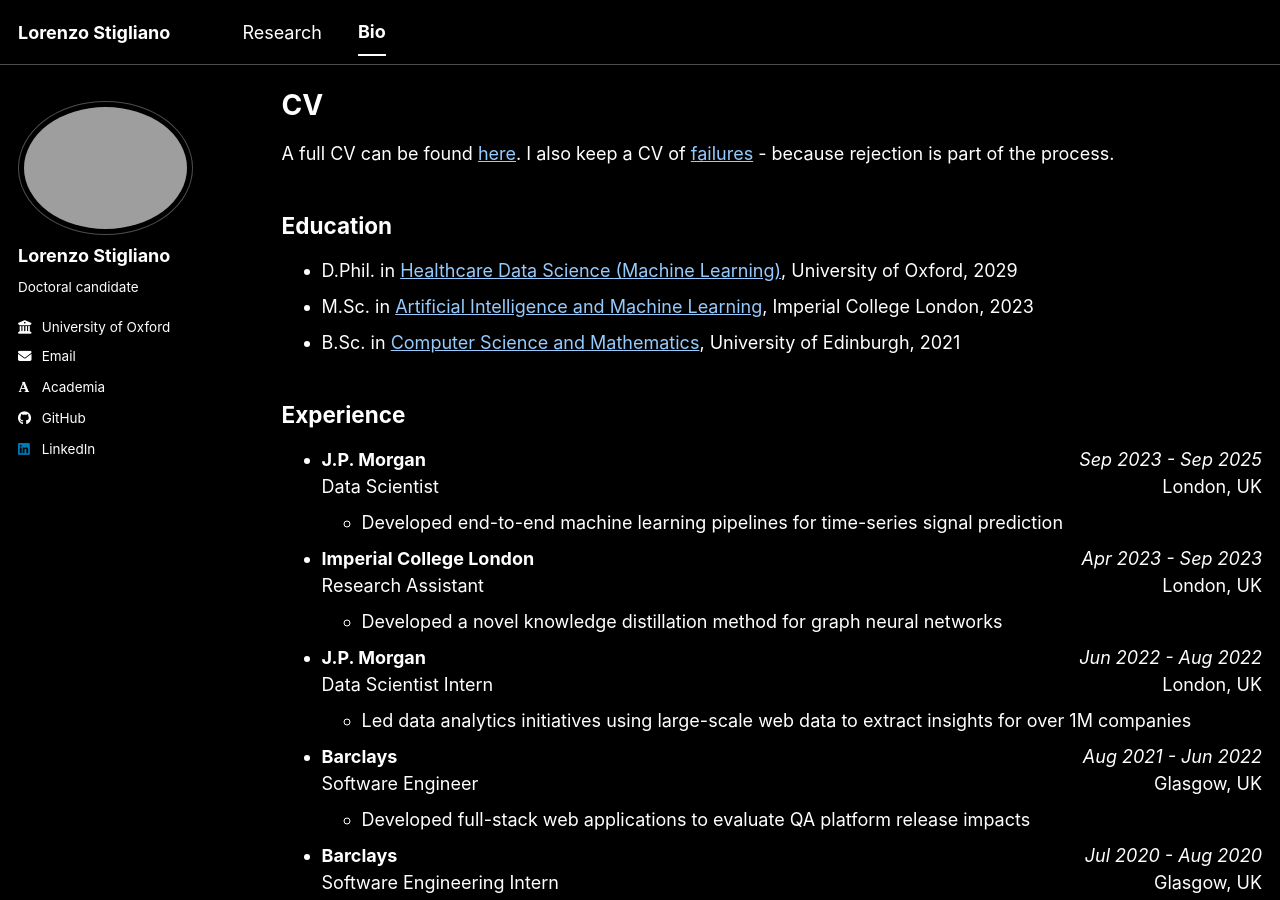
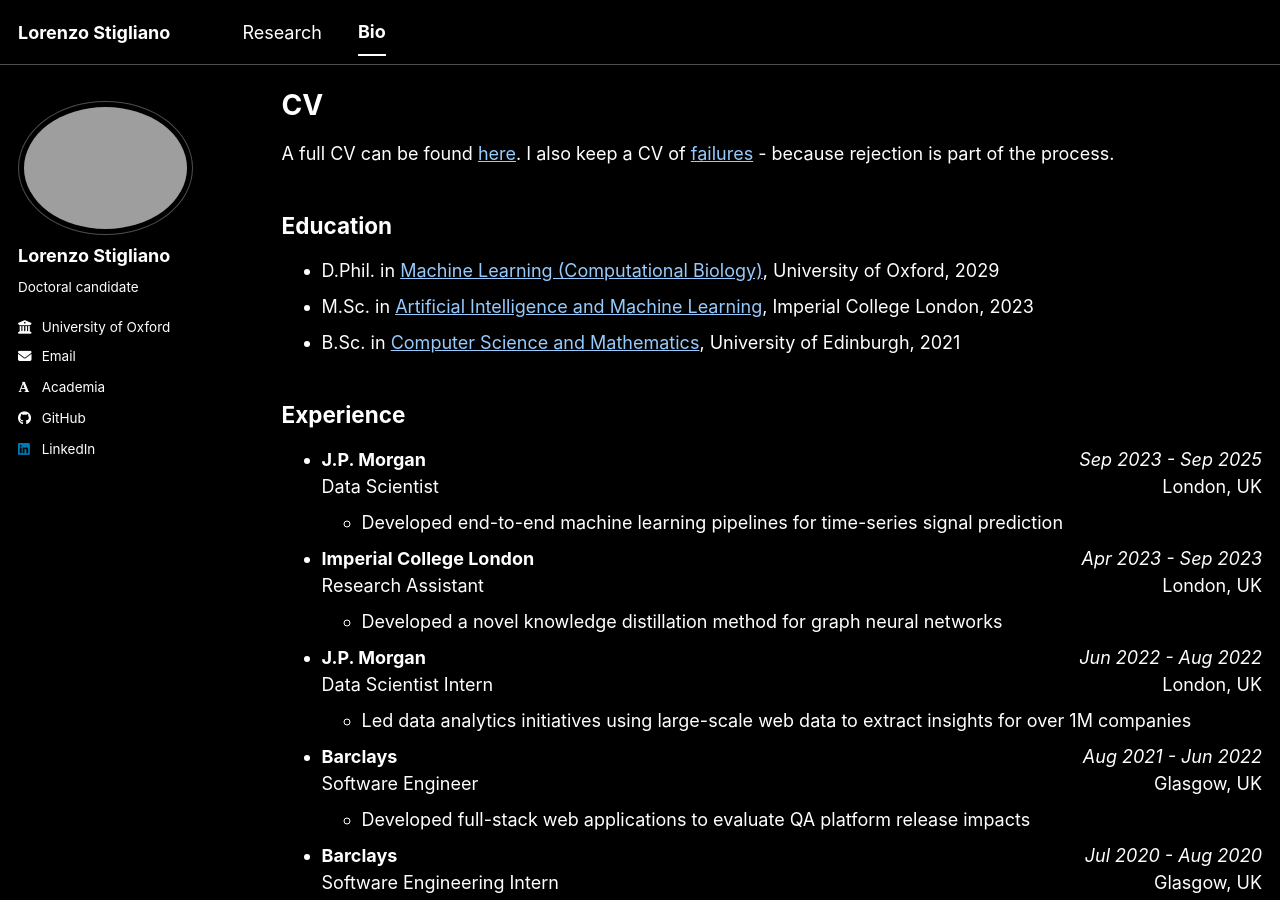
Before and after one commit to LorenzoStigliano/lorenzostigliano.github.io, a Jekyll site: the page built from _pages/cv.md, in a window 1280 px wide and 900 px high, scrolled down 325 px. Built offline with Jekyll 4.4.1, drawn with Linux system fonts in a browser that asks for light colours; some web fonts are replaced; a script bundle is joined from its source files by our own code; library files that are not in the unit come from our copies.

Commit message:
Update CV

```diff
--- a/_pages/cv.md
+++ b/_pages/cv.md
@@ -18,7 +18,7 @@
 I also keep a CV of [failures](https://lorenzostigliano.github.io/files/cv/Lorenzo_CV_Full_Failures.pdf) - because rejection is part of the process.
 
 ## Education
-* D.Phil. in [Healthcare Data Science (Machine Learning)](https://www.ox.ac.uk/admissions/graduate/courses/healthcare-data-science), University of Oxford, 2029
+* D.Phil. in [Machine Learning (Computational Biology)](https://www.ox.ac.uk/admissions/graduate/courses/healthcare-data-science), University of Oxford, 2029
 * M.Sc. in [Artificial Intelligence and Machine Learning](https://www.imperial.ac.uk/study/courses/postgraduate-taught/computing-artificial-intelligence-msc/), Imperial College London, 2023
 * B.Sc. in [Computer Science and Mathematics](https://study.ed.ac.uk/programmes/undergraduate/64-computer-science-and-mathematics), University of Edinburgh, 2021
 
```
